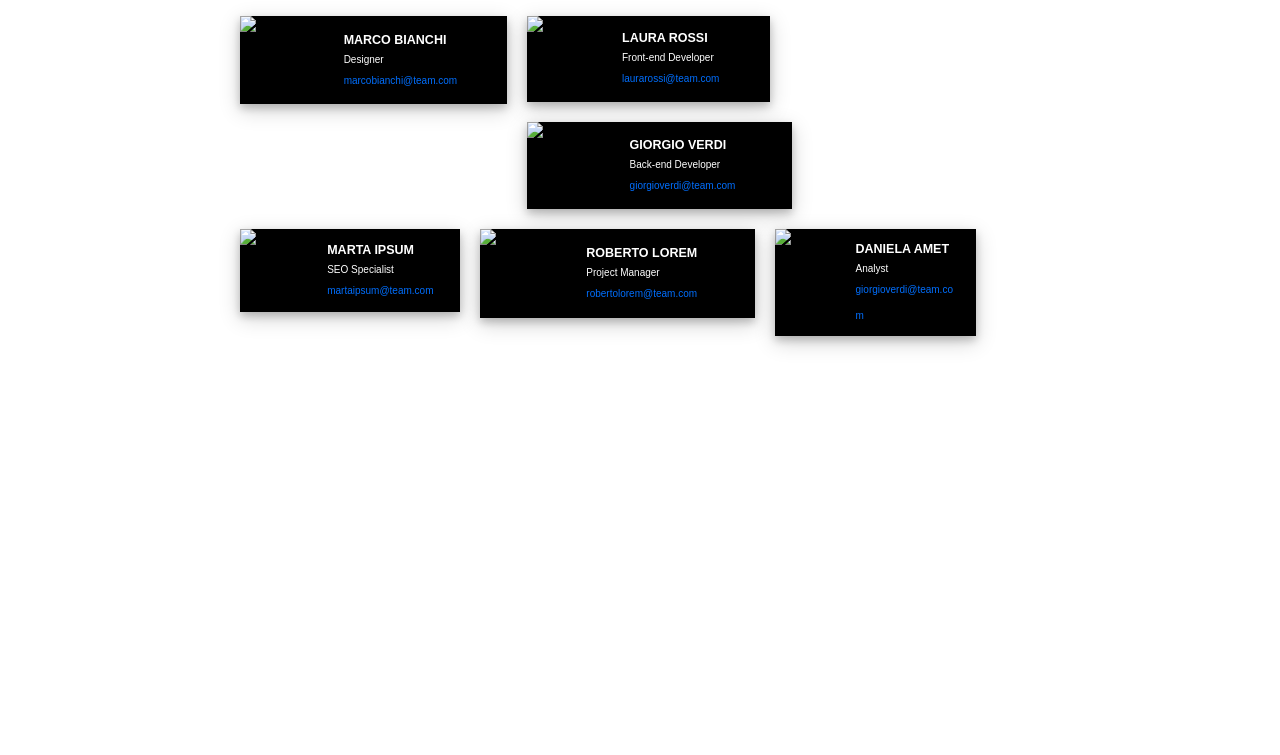
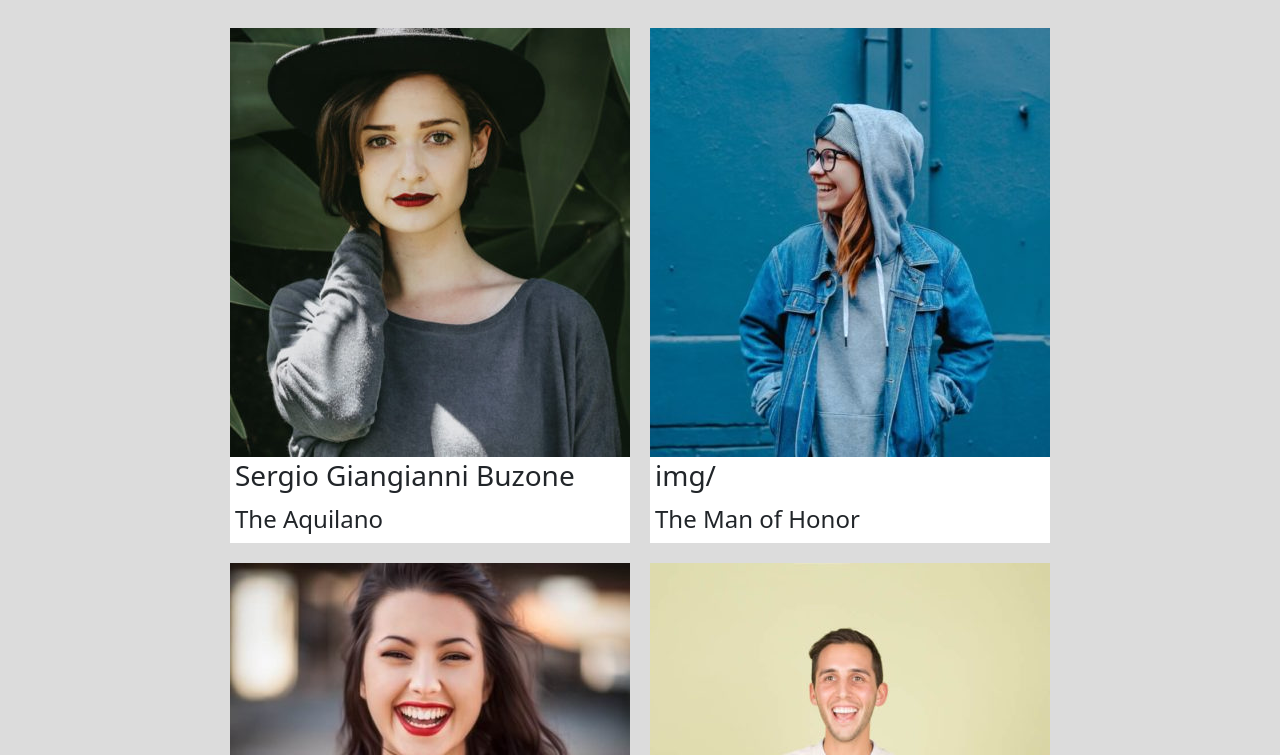
Before and after one commit to Fonta97/js-our-team, a plain HTML site: page index.html in a window 1280 px wide. Shown: the part 118-873 px from the top of the page. Before the commit the page ends 800 px from the top, so only its background shows below. Drawn offline with nearby package versions, Linux system fonts and the light colour scheme.

Commit message:
fix: css and html

```diff
--- a/css/style.css
+++ b/css/style.css
@@ -1,99 +1,20 @@
 * {
     box-sizing: border-box;
-    margin: 0;
-    font-family: 'Fredoka', sans-serif;
 }
 
 body {
-    background-color: rgb(255, 255, 255);
+    background-color: gainsboro;
 }
 
-/* impostazione header */
-
-.headercontainer {
-    color: rgb(192, 7, 99);
-    text-align: center;
-    margin: 2%;
+.member>div {
+    background-color: white;
+    margin: 10px;
 }
 
-p {
-    color: black;
+h3 {
+    padding: 2px 5px;
 }
 
-main {
-    margin-top: 3%;
-    text-align: center;
-    max-width: 80%;
-    margin: 0 auto;
+h4 {
+    padding: 2px 5px;
 }
-
-.row::after {
-    content: "";
-    display: table;
-    clear: both;
-}
-
-.row {
-    height: auto;
-    width: auto;
-    margin-left: 10%;
-    margin-right: 10%;
-}
-
-/* .card,.foto,.details,.name,.role,.mail{ */
-/* position: relative; */
-
-
-.card {
-    margin: 10px;
-    float: left;
-    background-color: black;
-    min-width: calc(100%/3 -20px);
-    box-shadow: 0 4px 8px 0 rgba(0, 0, 0, 0.2), 0 6px 20px 0 rgba(0, 0, 0, 0.19);
-    word-wrap: break-word;
-}
-
-.container {
-    height: auto;
-    width: auto;
-}
-
-.foto {
-    float: left;
-    width: 30%;
-    height: 30%;
-    margin: 0;
-}
-
-.details {
-    width: 60%;
-    float: left;
-    text-align: left;
-    margin-left: 10px;
-    padding: 5%;
-    font-size: 25px;
-    line-height: 20px;
-
-}
-
-.name {
-    font-weight: bold;
-    color: white;
-    font-size: 50%;
-    margin-bottom: 5px;
-
-}
-
-.role {
-    color: white;
-    font-size: 40%;
-    line-height: 100%;
-}
-
-.mail {
-    color: rgb(0, 110, 253);
-    text-decoration: none;
-    font-size: 40%;
-
-
-}
--- a/index.html
+++ b/index.html
@@ -4,93 +4,27 @@
 <head>
     <meta charset="UTF-8" />
     <title>Our Team!</title>
+    <link href="https://cdn.jsdelivr.net/npm/bootstrap@5.0.2/dist/css/bootstrap.min.css" rel="stylesheet"
+        integrity="sha384-EVSTQN3/azprG1Anm3QDgpJLIm9Nao0Yz1ztcQTwFspd3yD65VohhpuuCOmLASjC" crossorigin="anonymous">
     <link rel="stylesheet" href="css/style.css">
 </head>
 
 <body>
 
     <body>
-        <header class="headercontainer">
-            <h1>Meet Our Team</h1>
-            <p>Lorem ipsum dolor, sit amet consectetur adipisicing elit. Quos architecto corporis vel vero voluptates,
-                in sint, dolore corrupti inventore aspernatur libero veniam ullam unde animi aperiam illum nostrum nobis
-                itaque?
-            </p>
+        <header class="container-fluid col-12 row d-flex justify-content-center mt-3">
+            <h1 class="d-flex justify-content-center">Meet Our Team</h1>
+            <p class="d-flex justify-content-center">Lorem ipsum dolor sit amet consectetur,
+                adipisicing elit. Deleniti
+                obcaecati beatae explicabo dolore dolores, ipsum consequatur, numquam, ab delectus quae praesentium
+                tempore aliquam earum exercitationem nulla sunt non error porro!</p>
         </header>
-
-        <main>
-
-            <div class="row">
-                <section class="card">
-                    <div class="container">
-                        <img class="foto" src="" alt="MarcoVapeNation">
-                        <div class="details">
-                            <p class="name">MARCO BIANCHI</p>
-                            <p class="role">Designer</p>
-                            <a class="mail" href="marcobianchi@team.com">marcobianchi@team.com</a>
-                        </div>
-                    </div>
-                </section>
-
-                <section class="card">
-                    <div class="container">
-                        <img class="foto" src="" alt="StarbucksFangirl">
-                        <div class="details">
-                            <p class="name">LAURA ROSSI</p>
-                            <p class="role">Front-end Developer</p>
-                            <a class="mail" href="laurarossi@team.com">laurarossi@team.com</a>
-                        </div>
-                    </div>
-                </section>
-
-                <section class="card">
-                    <div class="container">
-                        <img class="foto" src="" alt="ReallyHipsterDude">
-                        <div class="details">
-                            <p class="name">GIORGIO VERDI</p>
-                            <p class="role">Back-end Developer</p>
-                            <a class="mail" href="giorgioverdi@team.com">giorgioverdi@team.com</a>
-                        </div>
-                    </div>
-                </section>
-
-            </div>
-
-            <div class="row">
-                <section class="card">
-                    <div class="container">
-                        <img class="foto" src="" alt="Martasuitubi">
-                        <div class="details">
-                            <p class="name">MARTA IPSUM</p>
-                            <p class="role">SEO Specialist</p>
-                            <a class="mail" href="marcobianchi@team.com">martaipsum@team.com</a>
-                        </div>
-                    </div>
-                </section>
-                <section class="card">
-                    <div class="container">
-                        <img class="foto" src="" alt="CoolAmericanDude">
-                        <div class="details">
-                            <p class="name">ROBERTO LOREM</p>
-                            <p class="role">Project Manager</p>
-                            <a class="mail" href="robertolorem@team.com">robertolorem@team.com</a>
-                        </div>
-                    </div>
-                </section>
-
-                <section class="card">
-                    <div class="container">
-                        <img class="foto" src="" alt="Deadgirl?">
-                        <div class="details">
-                            <p class="name">DANIELA AMET</p>
-                            <p class="role">Analyst</p>
-                            <a class="mail" href="danielaamet@team.com">giorgioverdi@team.com</a>
-                        </div>
-                    </div>
-                </section>
-
-            </div>
+        <main class="container-fluid d-flex justify-content-center">
+            <div class="member d-flex justify-content-center flex-wrap"></div>
         </main>
+        <script src="https://cdn.jsdelivr.net/npm/bootstrap@5.0.2/dist/js/bootstrap.bundle.min.js"
+            integrity="sha384-MrcW6ZMFYlzcLA8Nl+NtUVF0sA7MsXsP1UyJoMp4YLEuNSfAP+JcXn/tWtIaxVXM"
+            crossorigin="anonymous"></script>
         <script type="text/javascript" src="js/script.js"></script>
     </body>
 
--- a/js/script.js
+++ b/js/script.js
@@ -7,33 +7,35 @@ const teamMember = [
         "photo": "img/angela-caroll-chief-editor.jpg",
     },
     {
-        "name": "Beppe O' Napoletano",
+        "name": "img/",
         "role": "The Man of Honor",
-        "photo": "foto di Beppe",
+        "photo": "img/angela-lopez-social-media-manager.jpg",
     },
     {
         "name": "Alessio Brugi",
         "role": "The Poet",
-        "photo": "foto di Ale",
+        "photo": "img/barbara-ramos-graphic-designer.jpg",
     },
     {
         "name": "Giorgione Belardelli",
         "role": "The Mastermind",
-        "photo": "foto di Giorgione",
+        "photo": "img/scott-estrada-developer.jpg",
     },
     {
         "name": "Marcalessandro Fontana",
         "role": "The 104 meme guy",
-        "photo": "foto dell'unico",
+        "photo": "img/walter-gordon-office-manager.jpg",
     },
     {
         "name": "Gabbo Abu Dsquared",
         "role": "The man that sees the variables",
-        "photo": "foto di Gabbo",
+        "photo": "img/wayne-barnett-founder-ceo.jpg",
     }
 ];
 
 console.log(teamMember);
+
+let member = document.querySelector(".member");
 
 for (let i = 0; i < teamMember.length; i++) {
 
@@ -43,5 +45,23 @@ for (let i = 0; i < teamMember.length; i++) {
     let memberPhoto = memberIesimo.photo;
 
     console.log(memberName, memberRole, memberPhoto);
-    document.getElementsByClassName("foto").src = memberIesimo.photo;
+
+    let card = document.createElement("div");
+
+    let profilePic = document.createElement("img");
+    profilePic.src = memberIesimo.photo;
+
+    let nameElement = document.createElement("h3");
+    nameElement.append(memberIesimo.name);
+
+    let roleElement = document.createElement("h4");
+    roleElement.append(memberIesimo.role);
+
+
+    card.append(profilePic);
+    card.append(nameElement);
+    card.append(roleElement);
+    member.append(card);
+
+
 }
```
